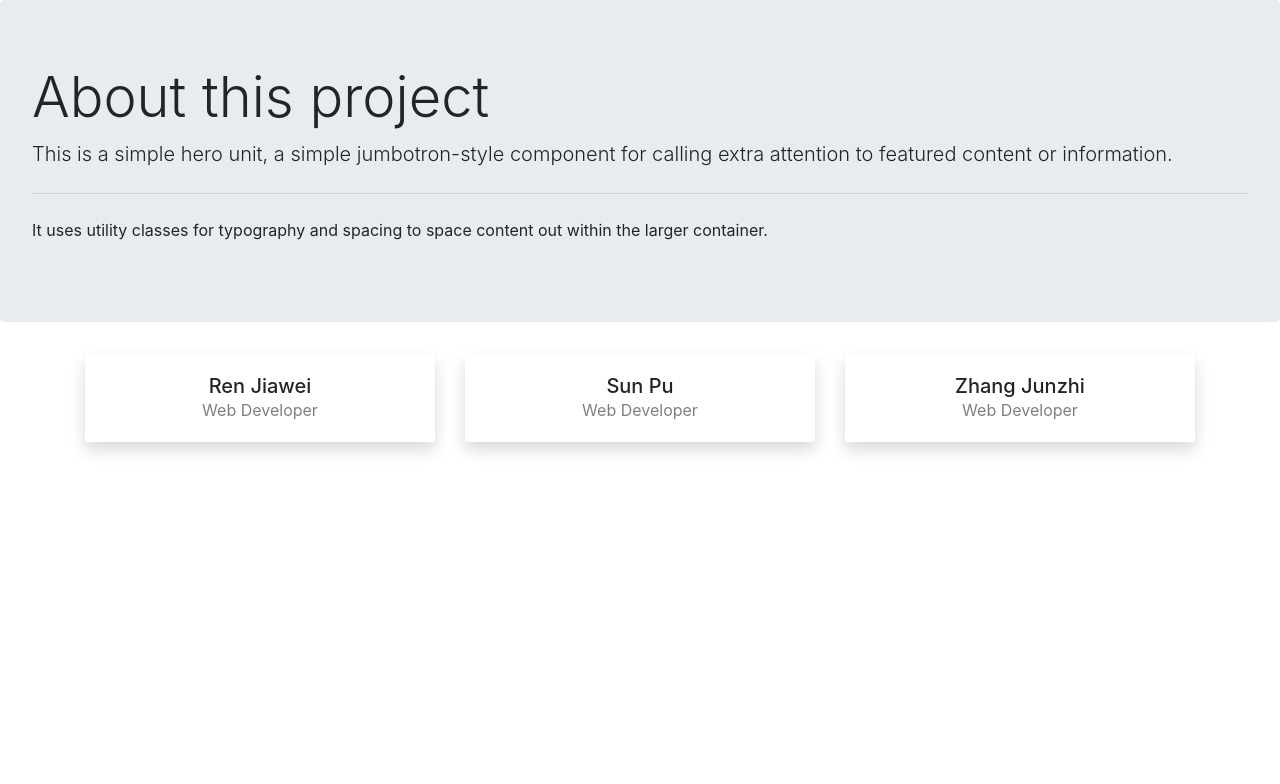
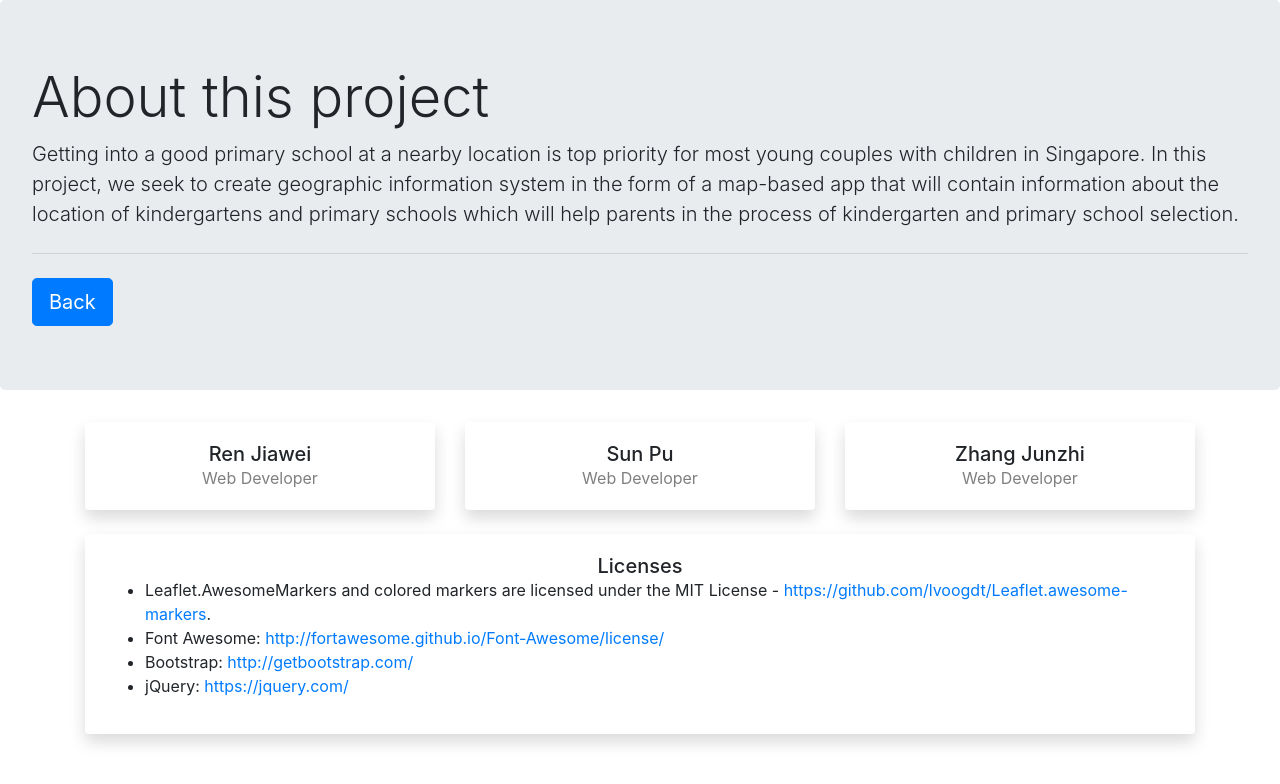
Before and after one commit to sergodeeva/sgschools-today, a Django app: page /about/ in a window 1280 px wide. Shown: the top 784 px of the page. Run offline with Django 3.2, Linux system fonts and the light colour scheme; some libraries are stand-ins or nearby versions.

Commit message:
add licenses and intrduction

```diff
--- a/schools/templates/about.html
+++ b/schools/templates/about.html
@@ -1,21 +1,18 @@
 {% extends "header.html" %}
 {% load static %}
 {% block content %}
+    <!-- Page Content -->
 
-    <!-- Header -->
-{#    <header class="bg-secondary text-center py-5 mb-4">#}
-{#        <div class="container">#}
-{#            <h1 class="font-weight-light text-white">About</h1>#}
-{#        </div>#}
-{#    </header>#}
+    <div class="jumbotron">
 
-    <!-- Page Content -->
-    <div class="jumbotron">
         <h1 class="display-4">About this project</h1>
-        <p class="lead">This is a simple hero unit, a simple jumbotron-style component for calling extra attention to
-            featured content or information.</p>
+        <p class="lead">Getting into a good primary school at a nearby location is top priority for most young couples
+            with children in Singapore. In this project, we seek to create geographic information system in the form of
+            a map-based app that will contain information about the location of kindergartens and primary schools which
+            will help parents in the process of kindergarten and primary school selection.</p>
         <hr class="my-4">
-        <p>It uses utility classes for typography and spacing to space content out within the larger container.</p>
+{#        <p>It uses utility classes for typography and spacing to space content out within the larger container.</p>#}
+        <a class="btn btn-primary btn-lg" href="/" role="button">Back</a>
     </div>
     <div class="container">
         <div class="row">
@@ -50,6 +47,28 @@
                 </div>
             </div>
         </div>
+        <div class="row">
+            <div class="col-xl-12 col-md-12 mb-12">
+                <div class="card border-0 shadow">
+
+                    <div class="card-body">
+                        <h5 class="card-title mb-0 text-center">Licenses</h5>
+                        <div class="card-text">
+                            <ul>
+                                <li>Leaflet.AwesomeMarkers and colored markers are licensed under the MIT License -
+                                    <a href="https://github.com/lvoogdt/Leaflet.awesome-markersl">https://github.com/lvoogdt/Leaflet.awesome-markers</a>.
+                                </li>
+                                <li>
+                                    Font Awesome: <a href="http://fortawesome.github.io/Font-Awesome/license/">http://fortawesome.github.io/Font-Awesome/license/</a>
+                                </li>
+                                <li>Bootstrap: <a href="http://getbootstrap.com/">http://getbootstrap.com/</a></li>
+                                <li>jQuery: <a href="https://jquery.com">https://jquery.com/</a></li>
+                            </ul>
+                        </div>
+                    </div>
+                </div>
+            </div>
+        </div>
     </div>
     <!-- /.row -->
 
```
